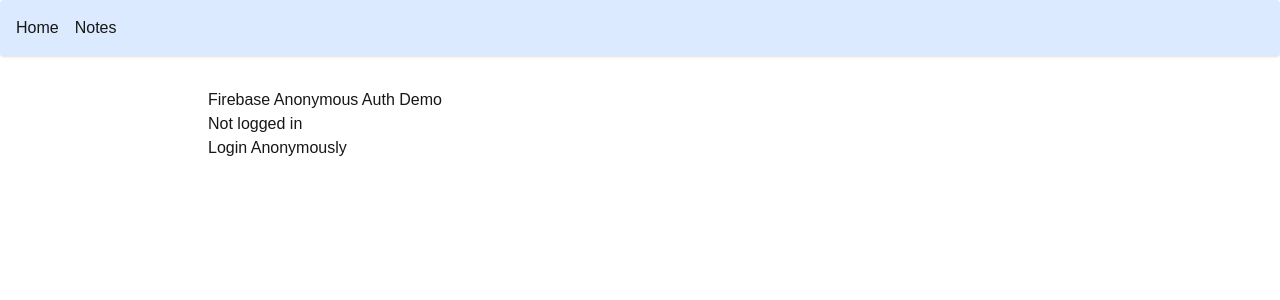
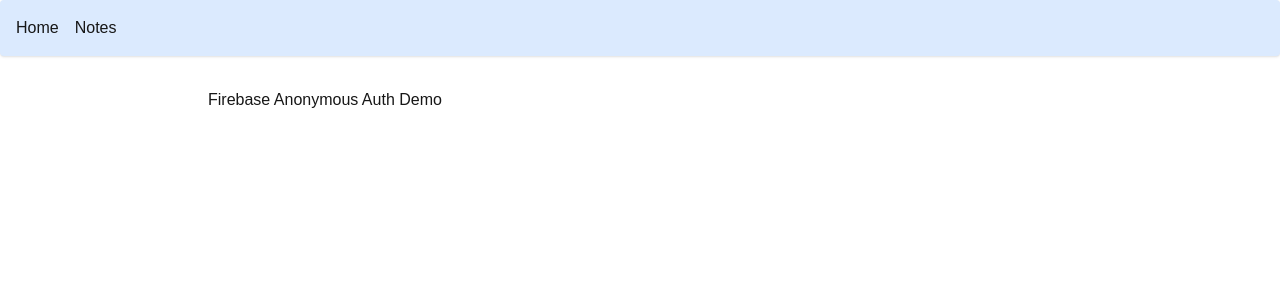
Before and after one commit to Zedd1471/OmniBio, a Next.js app: page /firebase-test in a window 1280 px wide. Shown: the top 300 px of the page. Built offline with nearby package versions, Linux system fonts and the light colour scheme; no server answers.

Commit message:
Fix: removed or corrected FirebaseAuthDemo import

```diff
--- a/src/app/firebase-test/page.tsx
+++ b/src/app/firebase-test/page.tsx
@@ -1,13 +1,11 @@
 "use client";
 
 import React from "react";
-import FirebaseAuthDemo from "../../components/FirebaseAuthDemo";
 
 export default function FirebaseTestPage() {
   return (
     <div>
       <h1>Firebase Anonymous Auth Demo</h1>
-      <FirebaseAuthDemo />
     </div>
   );
 }
```
